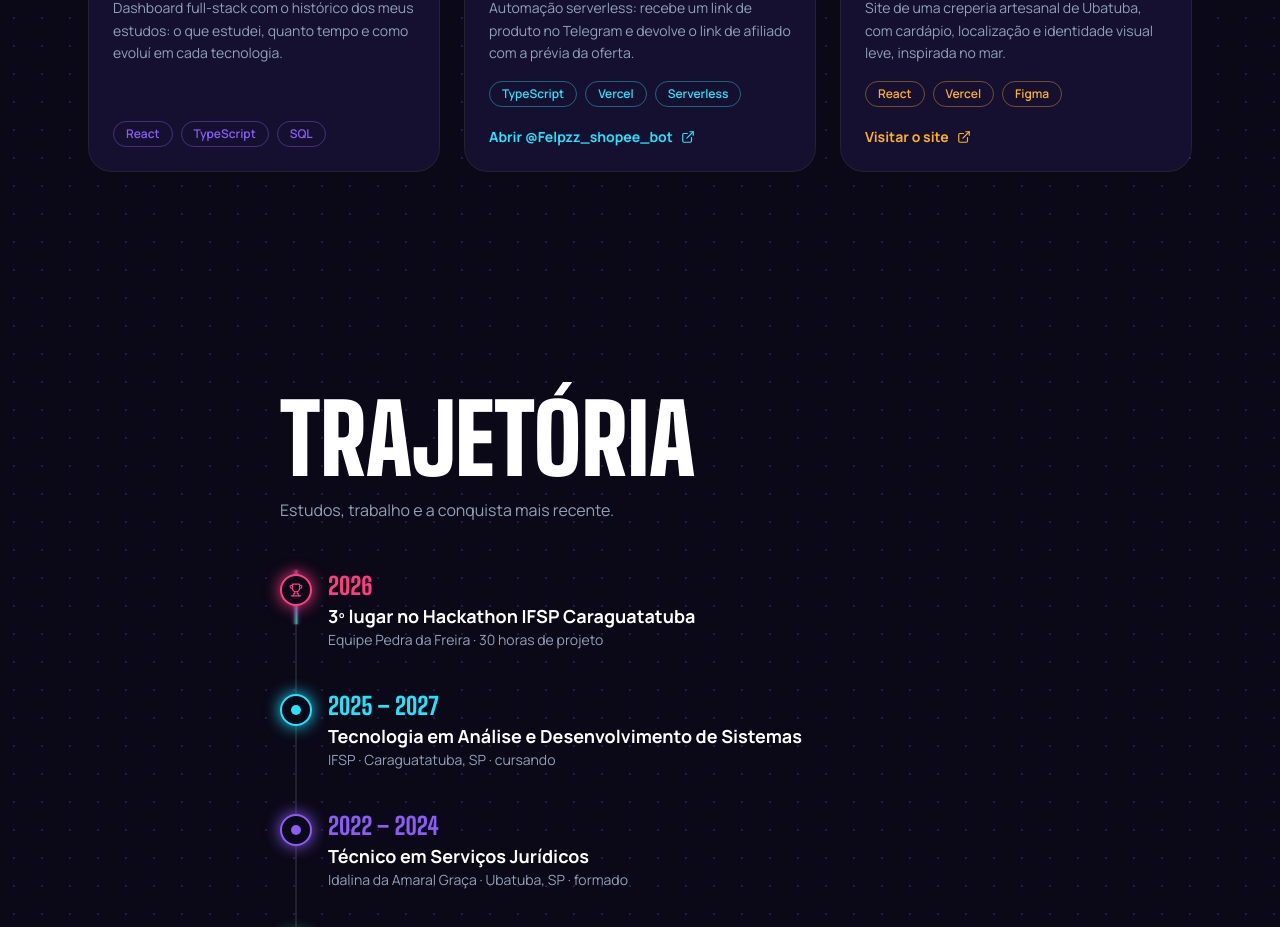
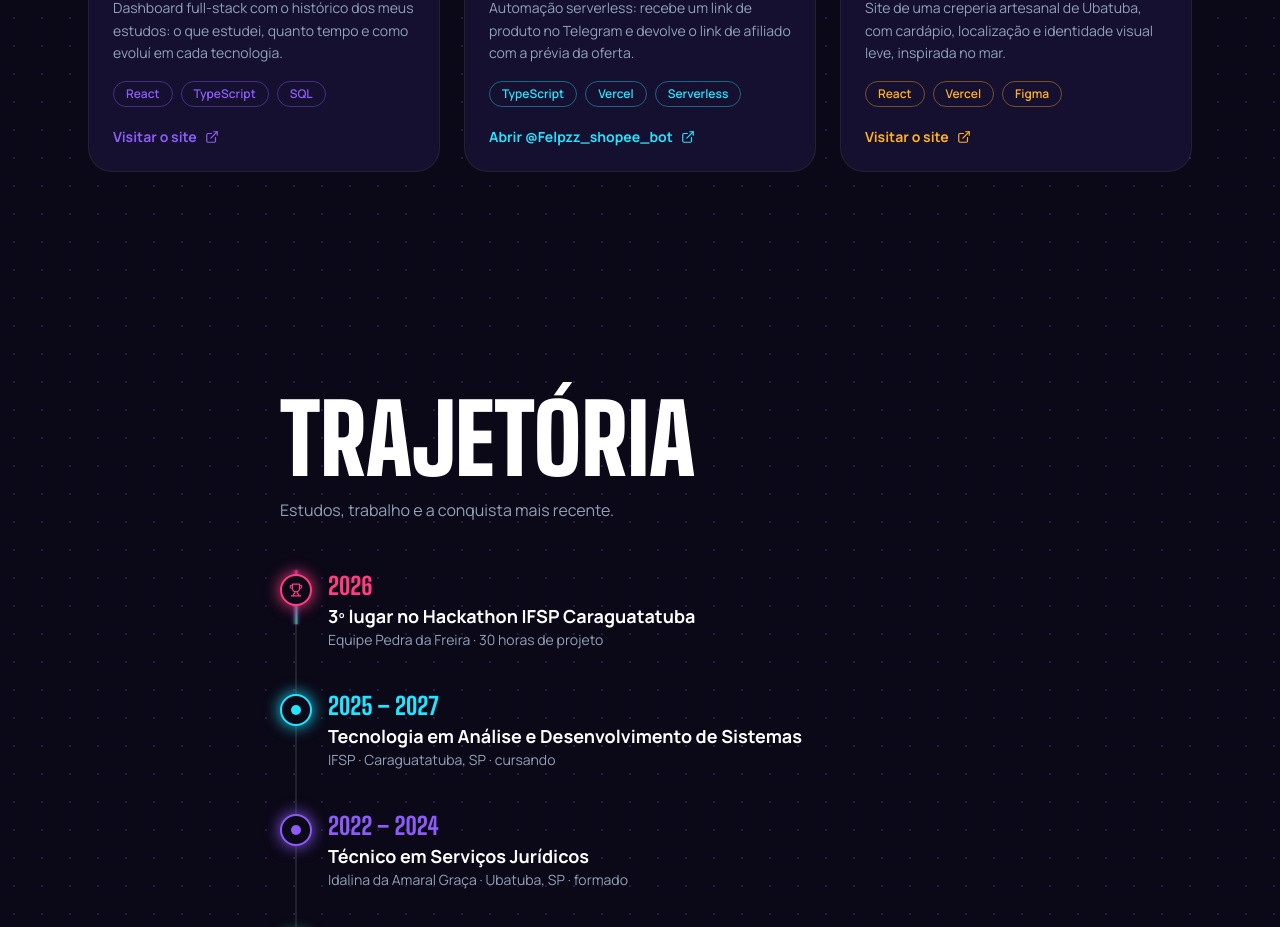
Before and after one commit to Felpzzcr7/portfolio-felipe, a React (Vite) app: page / in a window 1280 px wide. Shown: the part 2600-3527 px from the top of the page. Built offline with nearby package versions, Linux system fonts and the light colour scheme.

Commit message:
add link to devtrack

```diff
--- a/src/App.jsx
+++ b/src/App.jsx
@@ -234,7 +234,7 @@ function Projects() {
       <H2 sub="Do hackathon ao que roda em produção.">Projetos</H2>
       <Featured />
       <div className="mt-6 grid gap-6 md:grid-cols-3">
-        <Card color="#8b5cf6" title="DevTrack" desc="Dashboard full-stack com o histórico dos meus estudos: o que estudei, quanto tempo e como evoluí em cada tecnologia." tags={["React", "TypeScript", "SQL"]}>
+        <Card color="#8b5cf6" title="DevTrack" desc="Dashboard full-stack com o histórico dos meus estudos: o que estudei, quanto tempo e como evoluí em cada tecnologia." tags={["React", "TypeScript", "SQL"]} href="https://dev-track-one-eta.vercel.app" label="Visitar o site">
           <div className="flex h-48 items-end gap-2 bg-gradient-to-br from-vio/30 to-transparent p-6">
             {[35, 60, 45, 80, 55, 95, 70].map((h, i) => (
               <motion.div key={i} initial={{ height: 0 }} whileInView={{ height: `${h}%` }} viewport={{ once: true }} transition={{ delay: i * 0.08, duration: 0.7 }} className="flex-1 rounded-t-md bg-gradient-to-t from-vio to-cyan" />
```
